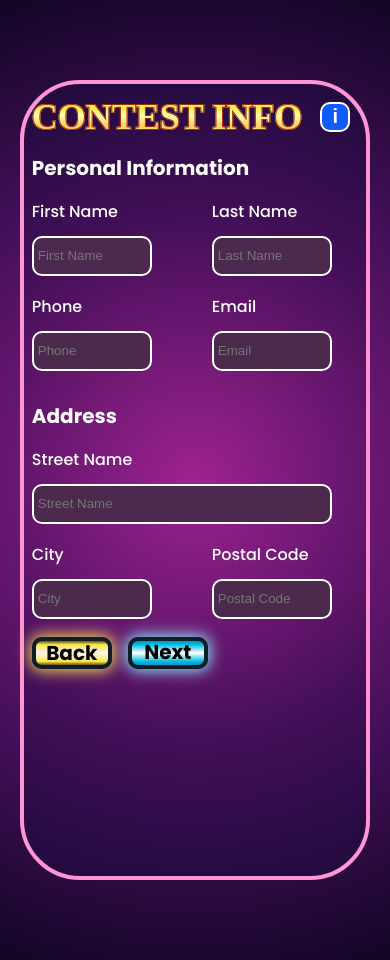
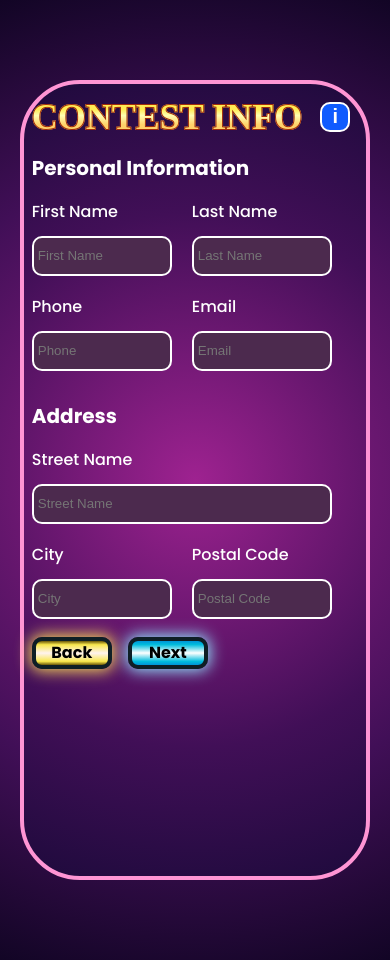
Before and after one commit to JacobSkraps/spinwin, a Next.js app: page /form/mainForm in a window 390 px wide. Built offline with nearby package versions, Linux system fonts and the light colour scheme.

Commit message:
Style Changes

```diff
--- a/src/app/(pages)/form/consentForm/page.jsx
+++ b/src/app/(pages)/form/consentForm/page.jsx
@@ -172,12 +172,12 @@ export default function FormPage() {
             <form className="add" id='consentPage' onSubmit={handleFormSubmit}>
                 <div className='formCheck'>
                     <input name="consentToCommunications" type="checkbox" id="communicationsConsent" className='consentBox' required />
-                    <span className='checkmark'></span>
+                    {/* <span className='checkmark'></span> */}
                     <label htmlFor="communicationsConsent" className='formLabel'>Consent to be communicated by us</ label>
                 </div>
                 <div className='formCheck'>
                     <input name="consentToRules" type="checkbox" id="rulesConsent" className='consentBox' required />
-                    <span className='checkmark'></span>
+                    {/* <span className='checkmark'></span> */}
                     <label htmlFor="rulesConsent" className='formLabel'>Consent to be rules</ label>
                 </div>
                 <div className='formButtons'>
--- a/src/app/(pages)/form/guardianForm2/page.jsx
+++ b/src/app/(pages)/form/guardianForm2/page.jsx
@@ -53,7 +53,7 @@ export default function FormPage() {
 
                 <div className='formButtons'>
                     <div className='backButton pageButton'>
-                        <Link href="./birthdayform">Back</Link>
+                        <Link href="./guardianForm">Back</Link>
                     </div>
                     <button className='nextButtonButton' type="submit">Next</button>
                 </div>
--- a/src/app/globals.css
+++ b/src/app/globals.css
@@ -340,7 +340,7 @@ input[type="checkbox"] {
     margin: auto 8px;
   }
   .formHalf{
-    width: 120px;
+    width: 140px;
   }
   .formWide{
     width: 300px;
@@ -350,11 +350,13 @@ input[type="checkbox"] {
     height: 32px;
     text-align: center;
     line-height: 19px;
+    font-size: 1rem;
   }
   .backButton{
     width: 80px;
     height: 32px;
     text-align: center;
     line-height: 32px;
+    font-size: 1rem;
   }
 }
```
